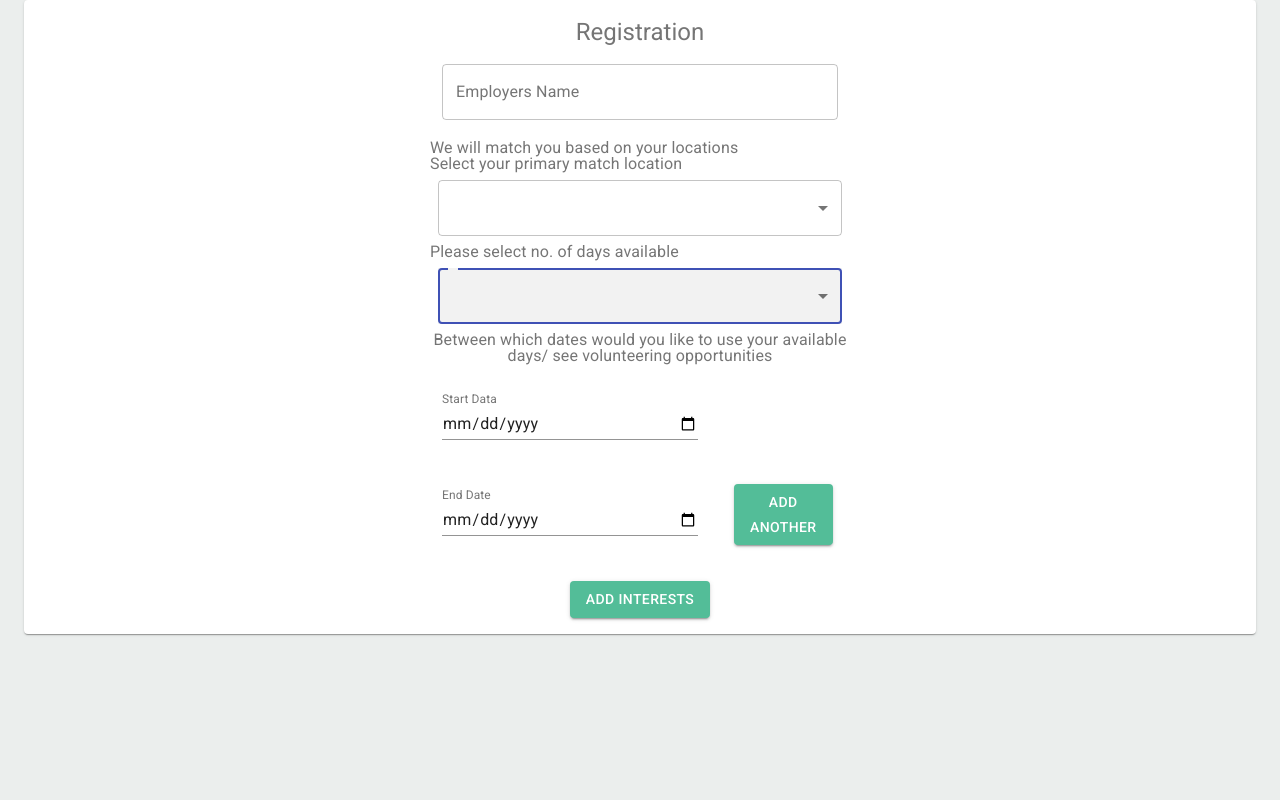
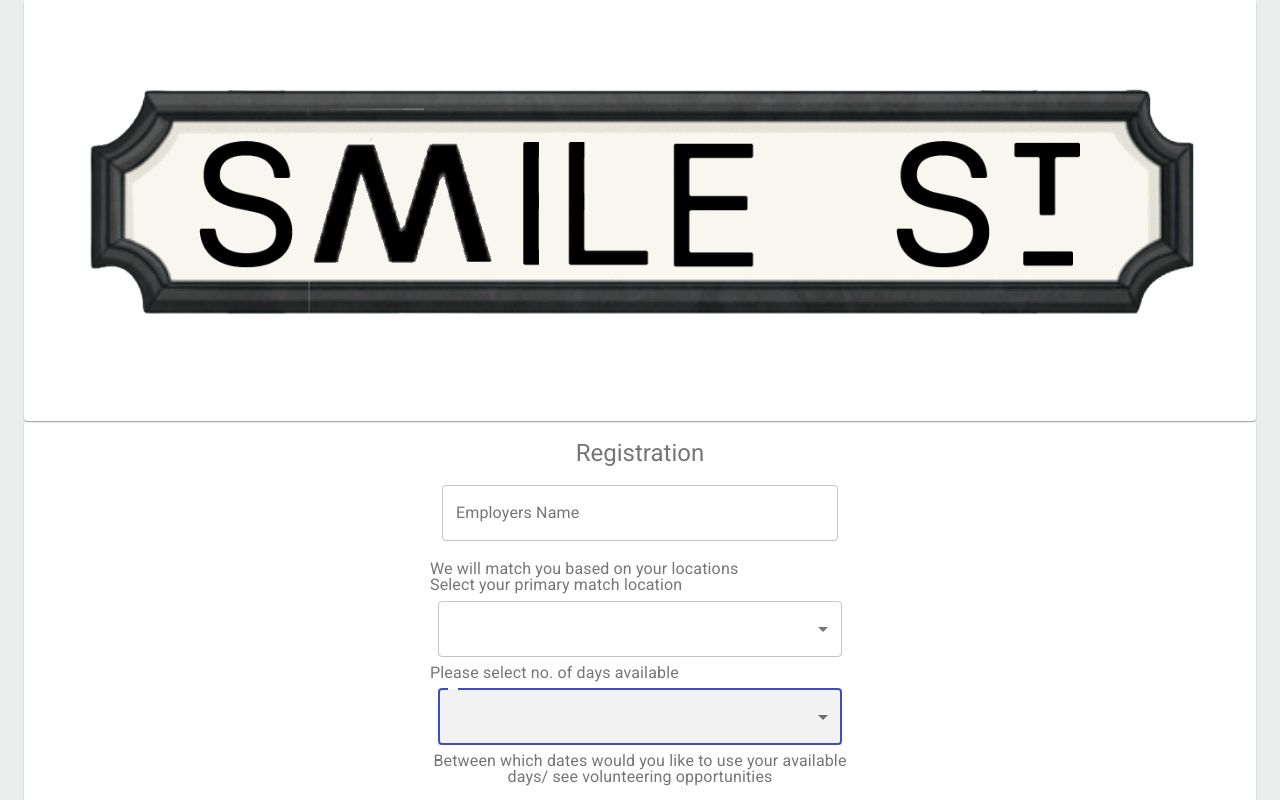
Before and after one commit to smile-street/smile-street, a React (Create React App) app in the folder smile-street-react/: page / in a window 1280 px wide. Shown: the top 800 px of the page. Built offline with nearby package versions, Linux system fonts and the light colour scheme.

Commit message:
sort out app.js after merging branches

```diff
--- a/smile-street-react/src/App.js
+++ b/smile-street-react/src/App.js
@@ -1,5 +1,5 @@
 import './App.css';
-// import Header from './components/Header/Header';
+import Header from './components/Header/Header';
 // import GoodCauseDetails from "./components/GoodCauseDetails/GoodCauseDetails";
 // import GoodCauseMatches from "./components/GoodCauseMatches/GoodCauseMatches";
 // import Login from "./components/Login/Login";
@@ -21,10 +21,15 @@ import {
 export default function App() {
   return (
     <div className="App">
-
-<VolunteerAvailability/>
-
-  </div>
+      <Header />
+      <VolunteerAvailability/>
+      {/* <Router>
+        <Header />
+        <Route path="/" exact component={Login} />
+        <Route path="/Registration" exact component={Registration} />
+        <Route path="/PasswordRecovery" exact component={PasswordRecovery} />
+      </Router> */}
+    </div>
 
   );
 }
```
